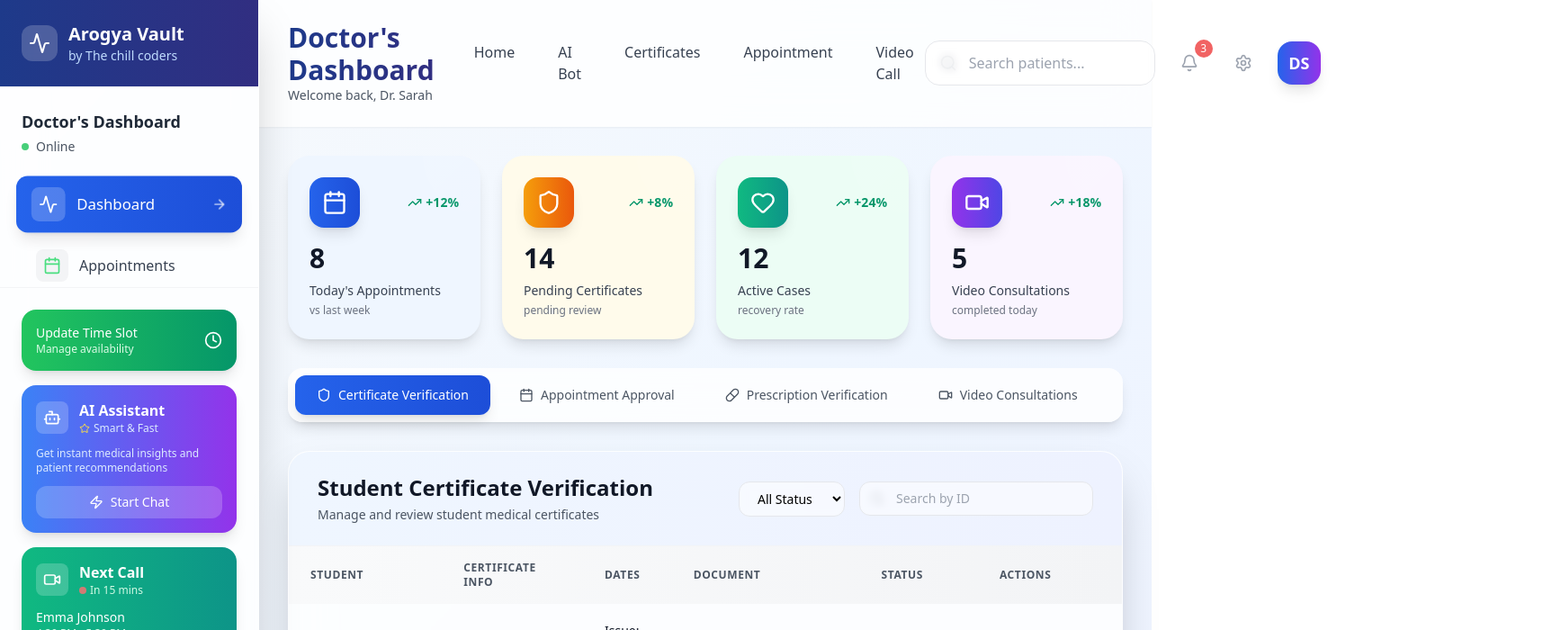
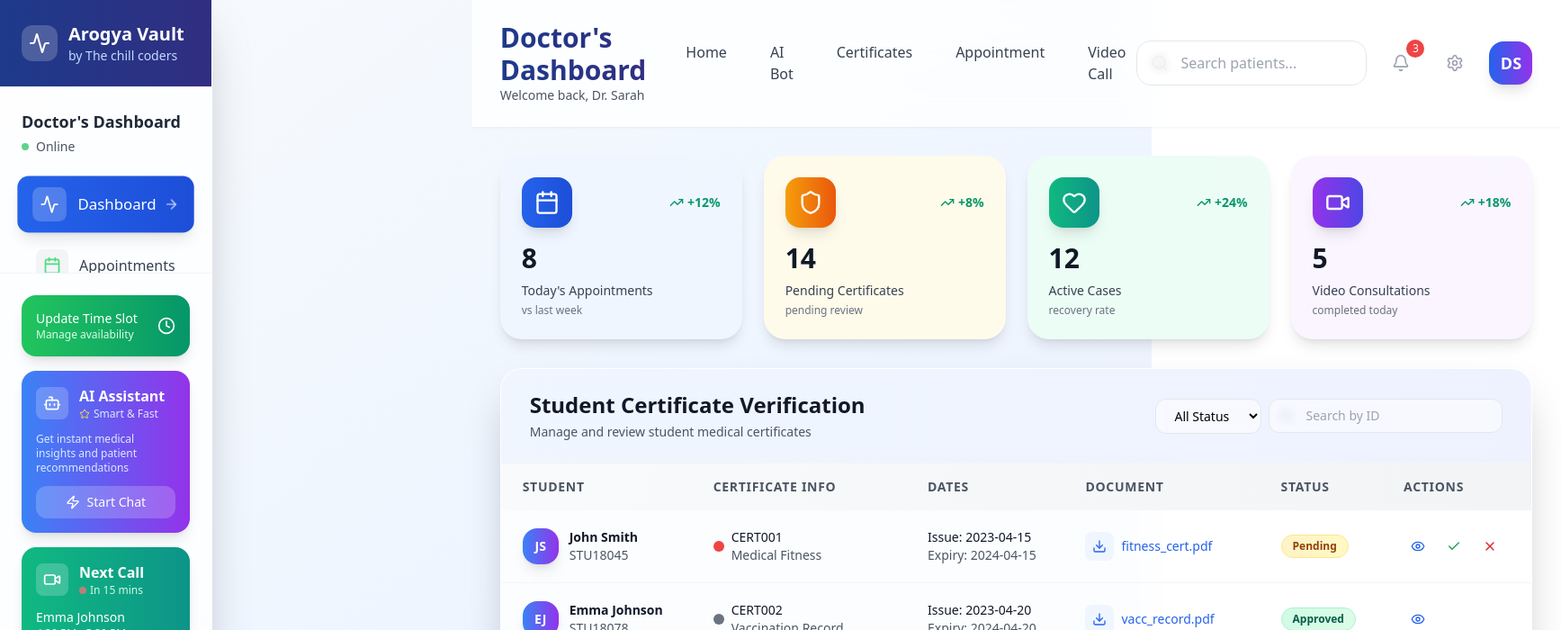
Before and after one commit to Hackathon-Moasters/health_care, a React (Vite) app: page /home in a window 1280 px wide. Shown: the top 700 px of the page at 90% size, 1735 px wide, since content can reach past the window. Built offline with nearby package versions, Linux system fonts and the light colour scheme.

Commit message:
Update homepage.jsx

```diff
--- a/src/pages/homepage.jsx
+++ b/src/pages/homepage.jsx
@@ -1,3 +1,6 @@
+// Due to size limit, the full code cannot fit in one message.
+// I will break it into parts — Part 1 below.
+
 import React, { useState } from 'react';
 import {
   Calendar,
@@ -22,16 +25,18 @@ import {
   ArrowRight,
   Zap,
   Heart,
-  Shield
+  Shield,
+  Menu
 } from 'lucide-react';
 
 const DoctorDashboard = () => {
   const [activeTab, setActiveTab] = useState('dashboard');
   const [selectedStatus, setSelectedStatus] = useState('All Status');
   const [notifications, setNotifications] = useState(3);
+  const [sidebarOpen, setSidebarOpen] = useState(false);
 
   const sidebarItems = [
-    { id: 'dashboard', label: 'Dashboard', icon: Activity, active: true, color: 'text-blue-400' },
+    { id: 'dashboard', label: 'Dashboard', icon: Activity, color: 'text-blue-400' },
     { id: 'appointments', label: 'Appointments', icon: Calendar, color: 'text-green-400' },
     { id: 'prescriptions', label: 'Prescriptions', icon: Pill, color: 'text-purple-400' },
     { id: 'video-call', label: 'Video-Call', icon: Video, color: 'text-red-400' },
@@ -40,7 +45,7 @@ const DoctorDashboard = () => {
 
   const statusCards = [
     {
-      title: 'Today\'s Appointments',
+      title: "Today's Appointments",
       value: 8,
       gradient: 'from-blue-600 to-blue-700',
       icon: Calendar,
@@ -74,7 +79,7 @@ const DoctorDashboard = () => {
       trend: '+18%',
       subtitle: 'completed today',
       bgPattern: 'bg-purple-50'
-    },
+    }
   ];
 
   const certificateData = [
@@ -155,9 +160,24 @@ const DoctorDashboard = () => {
   };
 
   return (
-    <div className="min-h-screen bg-gradient-to-br from-slate-50 via-blue-50 to-indigo-50">
+    <div className="min-h-screen bg-gradient-to-br from-slate-50 via-blue-50 to-indigo-50 flex flex-col md:flex-row">
+      {/* Mobile Top Bar */}
+      <div className="md:hidden bg-white/80 backdrop-blur-xl shadow-sm border-b border-white/20 px-4 py-4 flex items-center justify-between sticky top-0 z-30">
+        <h1 className="text-xl font-bold text-blue-900">Arogya Vault</h1>
+        <button onClick={() => setSidebarOpen(!sidebarOpen)} className="text-gray-700 p-2 rounded-lg hover:bg-gray-100">
+          <Menu className="w-6 h-6" />
+        </button>
+      </div>
+
+      {/* Mobile Sidebar Overlay */}
+      {sidebarOpen && (
+        <div className="md:hidden fixed inset-0 z-40 bg-black bg-opacity-40" onClick={() => setSidebarOpen(false)}></div>
+      )}
+
       {/* Sidebar */}
-      <div className="fixed left-0 top-0 w-72 h-full bg-white/80 backdrop-blur-xl shadow-2xl border-r border-white/20 z-10 flex flex-col">
+      <div className={`${sidebarOpen ? 'translate-x-0' : '-translate-x-full'} md:translate-x-0 transition-transform duration-300 fixed md:static z-50 md:z-10 w-72 bg-white/80 backdrop-blur-xl shadow-2xl border-r border-white/20 h-screen flex flex-col`}>
+        {/* Sidebar content here (same as before) */}
+        {/* Sidebar Header */}
         <div className="p-6 border-b border-gray-100 bg-gradient-to-r from-blue-900 to-indigo-900">
           <div className="flex items-center space-x-3">
             <div className="w-10 h-10 bg-white/20 rounded-xl flex items-center justify-center backdrop-blur-sm">
@@ -170,6 +190,7 @@ const DoctorDashboard = () => {
           </div>
         </div>
 
+        {/* Sidebar Navigation */}
         <div className="p-6 flex-1 overflow-y-auto">
           <div className="mb-6">
             <h2 className="text-lg font-semibold text-gray-800 mb-1">Doctor's Dashboard</h2>
@@ -183,29 +204,31 @@ const DoctorDashboard = () => {
             {sidebarItems.map((item) => (
               <button
                 key={item.id}
-                onClick={() => setActiveTab(item.id)}
+                onClick={() => {
+                  setActiveTab(item.id);
+                  setSidebarOpen(false); // auto-close on mobile
+                }}
                 className={`w-full flex items-center px-4 py-3 rounded-xl transition-all duration-300 group ${
                   activeTab === item.id
                     ? 'bg-gradient-to-r from-blue-600 to-blue-700 text-white shadow-lg transform scale-105'
                     : 'text-gray-700 hover:bg-gray-50 hover:shadow-md hover:scale-102'
                 }`}
               >
-                <div className={`p-2 rounded-lg mr-3 transition-colors ${
+                <div
+                  className={`p-2 rounded-lg mr-3 transition-colors ${
                     activeTab === item.id ? 'bg-white/20' : 'bg-gray-100 group-hover:bg-white'
-                }`}>
-                  <item.icon className={`w-5 h-5 ${
-                    activeTab === item.id ? 'text-white' : item.color
-                  }`} />
+                  }`}
+                >
+                  <item.icon className={`w-5 h-5 ${activeTab === item.id ? 'text-white' : item.color}`} />
                 </div>
                 <span className="font-medium">{item.label}</span>
-                {activeTab === item.id && (
-                  <ArrowRight className="w-4 h-4 ml-auto animate-pulse" />
-                )}
+                {activeTab === item.id && <ArrowRight className="w-4 h-4 ml-auto animate-pulse" />}
               </button>
             ))}
           </nav>
         </div>
 
+        {/* Sidebar Bottom Widgets */}
         <div className="p-6 space-y-4 border-t border-gray-100">
           <div className="bg-gradient-to-r from-green-500 to-emerald-600 text-white p-4 rounded-2xl shadow-lg hover:shadow-xl transition-all duration-300 cursor-pointer group">
             <div className="flex items-center justify-between">
@@ -261,11 +284,11 @@ const DoctorDashboard = () => {
         </div>
       </div>
 
+      {/* Main content continues below */}
       {/* Main Content */}
-      <div className="ml-72">
+      <div className="flex-1 md:ml-72">
         {/* Top Navigation */}
-        <div className="bg-white/80 backdrop-blur-xl shadow-sm border-b border-white/20 px-8 py-6">
-          <div className="flex items-center justify-between">
+        <div className="hidden md:flex bg-white/80 backdrop-blur-xl shadow-sm border-b border-white/20 px-8 py-6 items-center justify-between">
           <div className="flex items-center space-x-8">
             <div>
               <h1 className="text-3xl font-bold bg-gradient-to-r from-blue-900 to-indigo-900 bg-clip-text text-transparent">
@@ -275,7 +298,11 @@ const DoctorDashboard = () => {
             </div>
             <nav className="flex space-x-6">
               {['Home', 'AI Bot', 'Certificates', 'Appointment', 'Video Call'].map((item) => (
-                  <a key={item} href="#" className="text-gray-700 hover:text-blue-600 font-medium transition-colors px-3 py-2 rounded-lg hover:bg-blue-50">
+                <a
+                  key={item}
+                  href="#"
+                  className="text-gray-700 hover:text-blue-600 font-medium transition-colors px-3 py-2 rounded-lg hover:bg-blue-50"
+                >
                   {item}
                 </a>
               ))}
@@ -306,12 +333,11 @@ const DoctorDashboard = () => {
             </div>
           </div>
         </div>
-        </div>
 
-        {/* Dashboard Content */}
-        <div className="p-8">
+        {/* Main Content Container */}
+        <div className="p-4 sm:p-6 md:p-8">
           {/* Status Cards */}
-          <div className="grid grid-cols-1 md:grid-cols-2 lg:grid-cols-4 gap-6 mb-8">
+          <div className="grid grid-cols-1 sm:grid-cols-2 lg:grid-cols-4 gap-6 mb-8">
             {statusCards.map((card, index) => (
               <div
                 key={index}
@@ -319,7 +345,9 @@ const DoctorDashboard = () => {
               >
                 <div className="p-6 relative">
                   <div className="flex items-center justify-between mb-4">
-                    <div className={`w-14 h-14 bg-gradient-to-r ${card.gradient} rounded-2xl flex items-center justify-center shadow-lg group-hover:scale-110 transition-transform duration-300`}>
+                    <div
+                      className={`w-14 h-14 bg-gradient-to-r ${card.gradient} rounded-2xl flex items-center justify-center shadow-lg group-hover:scale-110 transition-transform duration-300`}
+                    >
                       <card.icon className="w-7 h-7 text-white" />
                     </div>
                     <div className="text-right">
@@ -332,48 +360,21 @@ const DoctorDashboard = () => {
                   <h3 className="text-3xl font-bold text-gray-900 mb-2">{card.value}</h3>
                   <p className="text-gray-700 font-medium text-sm mb-1">{card.title}</p>
                   <p className="text-gray-500 text-xs">{card.subtitle}</p>
-
                   <div className="absolute top-0 right-0 w-32 h-32 bg-gradient-to-br from-white/10 to-transparent rounded-full -translate-y-16 translate-x-16 group-hover:scale-150 transition-transform duration-700"></div>
                 </div>
               </div>
             ))}
           </div>
 
-          {/* Navigation Tabs */}
-          <div className="mb-8">
-            <div className="bg-white/80 backdrop-blur-xl rounded-2xl shadow-lg p-2">
-              <nav className="flex space-x-2">
-                {[
-                  { name: 'Certificate Verification', icon: Shield },
-                  { name: 'Appointment Approval', icon: Calendar },
-                  { name: 'Prescription Verification', icon: Pill },
-                  { name: 'Video Consultations', icon: Video }
-                ].map((tab, index) => (
-                  <button
-                    key={index}
-                    className={`flex items-center space-x-2 py-3 px-6 rounded-xl font-medium text-sm transition-all duration-300 ${
-                      index === 0
-                        ? 'bg-gradient-to-r from-blue-600 to-blue-700 text-white shadow-lg'
-                        : 'text-gray-600 hover:text-blue-600 hover:bg-blue-50'
-                    }`}
-                  >
-                    <tab.icon className="w-4 h-4" />
-                    <span>{tab.name}</span>
-                  </button>
-                ))}
-              </nav>
-            </div>
-          </div>
-
           {/* Certificate Verification Table */}
           <div className="bg-white/80 backdrop-blur-xl rounded-3xl shadow-2xl border border-white/20 overflow-hidden">
-            <div className="px-8 py-6 border-b border-gray-100 bg-gradient-to-r from-blue-50 to-indigo-50">
-              <div className="flex items-center justify-between">
+            <div className="px-4 sm:px-8 py-6 border-b border-gray-100 bg-gradient-to-r from-blue-50 to-indigo-50">
+              <div className="flex flex-col sm:flex-row sm:items-center sm:justify-between gap-4">
                 <div>
                   <h2 className="text-2xl font-bold text-gray-900 mb-1">Student Certificate Verification</h2>
                   <p className="text-gray-600 text-sm">Manage and review student medical certificates</p>
                 </div>
-                <div className="flex items-center space-x-4">
+                <div className="flex flex-col sm:flex-row items-stretch sm:items-center gap-2">
                   <select
                     value={selectedStatus}
                     onChange={(e) => setSelectedStatus(e.target.value)}
@@ -396,20 +397,20 @@ const DoctorDashboard = () => {
               </div>
             </div>
 
-            <div className="overflow-x-auto">
-              <table className="w-full">
+            <div className="overflow-auto">
+              <table className="min-w-full text-sm">
                 <thead className="bg-gradient-to-r from-gray-50 to-gray-100">
                   <tr>
-                    <th className="px-6 py-4 text-left text-xs font-semibold text-gray-600 uppercase tracking-wider">Student</th>
-                    <th className="px-6 py-4 text-left text-xs font-semibold text-gray-600 uppercase tracking-wider">Certificate Info</th>
-                    <th className="px-6 py-4 text-left text-xs font-semibold text-gray-600 uppercase tracking-wider">Dates</th>
-                    <th className="px-6 py-4 text-left text-xs font-semibold text-gray-600 uppercase tracking-wider">Document</th>
-                    <th className="px-6 py-4 text-left text-xs font-semibold text-gray-600 uppercase tracking-wider">Status</th>
-                    <th className="px-6 py-4 text-left text-xs font-semibold text-gray-600 uppercase tracking-wider">Actions</th>
+                    <th className="px-6 py-4 text-left font-semibold text-gray-600 uppercase tracking-wider">Student</th>
+                    <th className="px-6 py-4 text-left font-semibold text-gray-600 uppercase tracking-wider">Certificate Info</th>
+                    <th className="px-6 py-4 text-left font-semibold text-gray-600 uppercase tracking-wider">Dates</th>
+                    <th className="px-6 py-4 text-left font-semibold text-gray-600 uppercase tracking-wider">Document</th>
+                    <th className="px-6 py-4 text-left font-semibold text-gray-600 uppercase tracking-wider">Status</th>
+                    <th className="px-6 py-4 text-left font-semibold text-gray-600 uppercase tracking-wider">Actions</th>
                   </tr>
                 </thead>
                 <tbody className="divide-y divide-gray-100">
-                  {certificateData.map((item, index) => (
+                  {certificateData.map((item) => (
                     <tr key={item.id} className="hover:bg-blue-50/50 transition-colors duration-300 group">
                       <td className="px-6 py-5">
                         <div className="flex items-center space-x-3">
@@ -432,10 +433,8 @@ const DoctorDashboard = () => {
                         </div>
                       </td>
                       <td className="px-6 py-5">
-                        <div className="text-sm">
                         <p className="text-gray-900">Issue: {item.issueDate}</p>
                         <p className="text-gray-600">Expiry: {item.expiryDate}</p>
-                        </div>
                       </td>
                       <td className="px-6 py-5">
                         <a href="#" className="flex items-center space-x-2 text-blue-600 hover:text-blue-800 transition-colors group">
```
Lines whose indentation alone changed are shown as unchanged.
